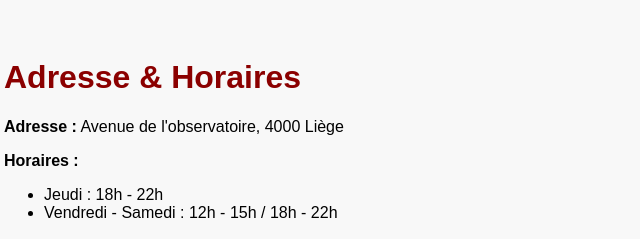
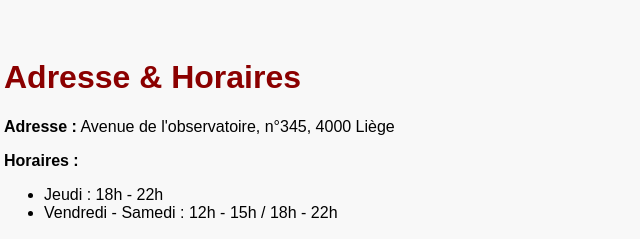
Before and after one commit to eternityyyyyyyyyyyyyyy/BARAKAAS, a plain HTML site: page adresse-horaire.html in a window 1280 px wide. Shown: the top 239 px of the page, 34-674 px from the left. Drawn offline with Linux system fonts and the light colour scheme.

Commit message:
Update adresse-horaire.html

```diff
--- a/adresse-horaire.html
+++ b/adresse-horaire.html
@@ -23,7 +23,7 @@
 </head>
 <body>
   <h1>Adresse & Horaires</h1>
-  <p><strong>Adresse :</strong> Avenue de l'observatoire, 4000 Liège</p>
+  <p><strong>Adresse :</strong> Avenue de l'observatoire, n°345, 4000 Liège</p>
   <p><strong>Horaires :</strong></p>
   <ul>
     <li>Jeudi : 18h - 22h</li>
```
